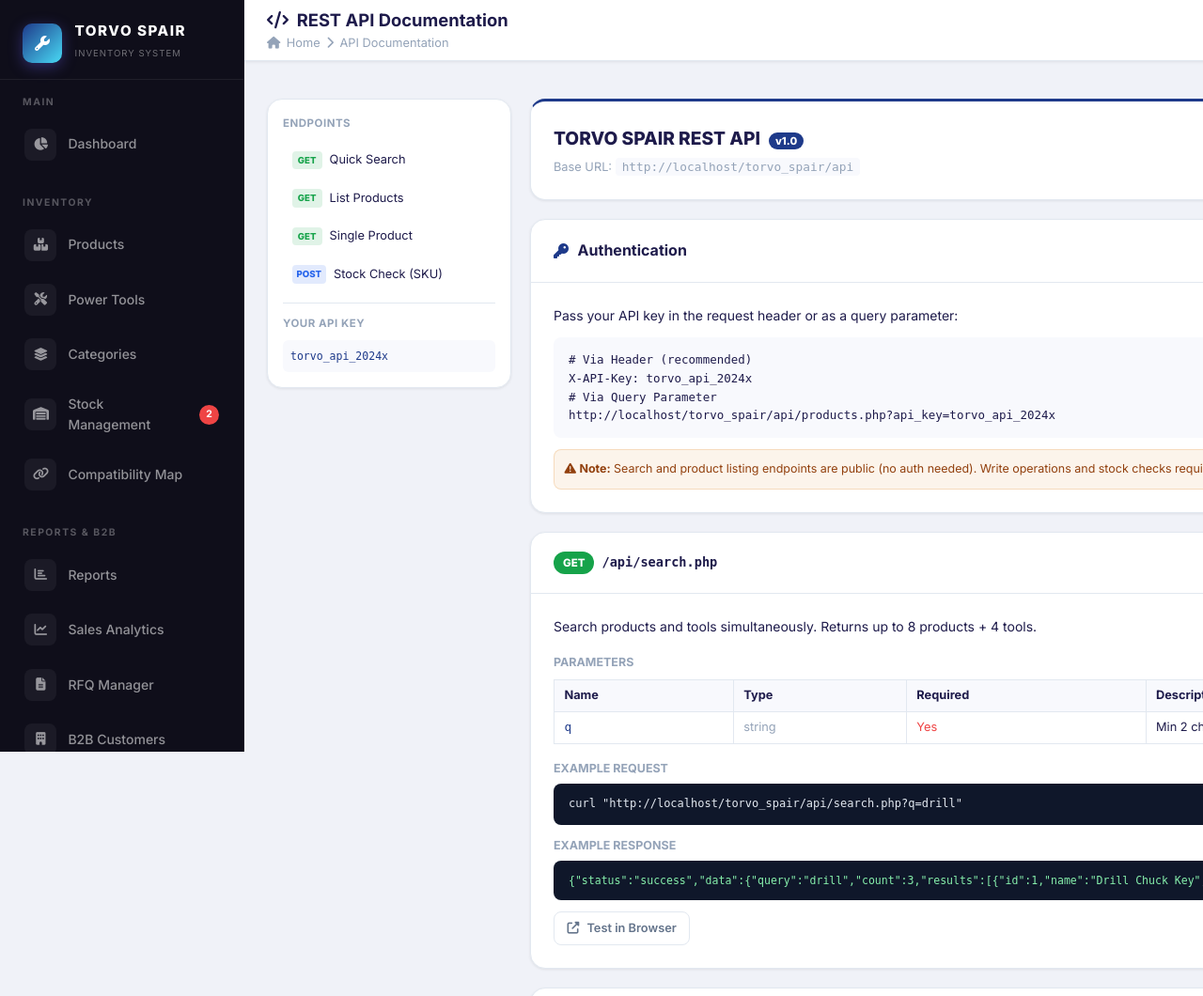
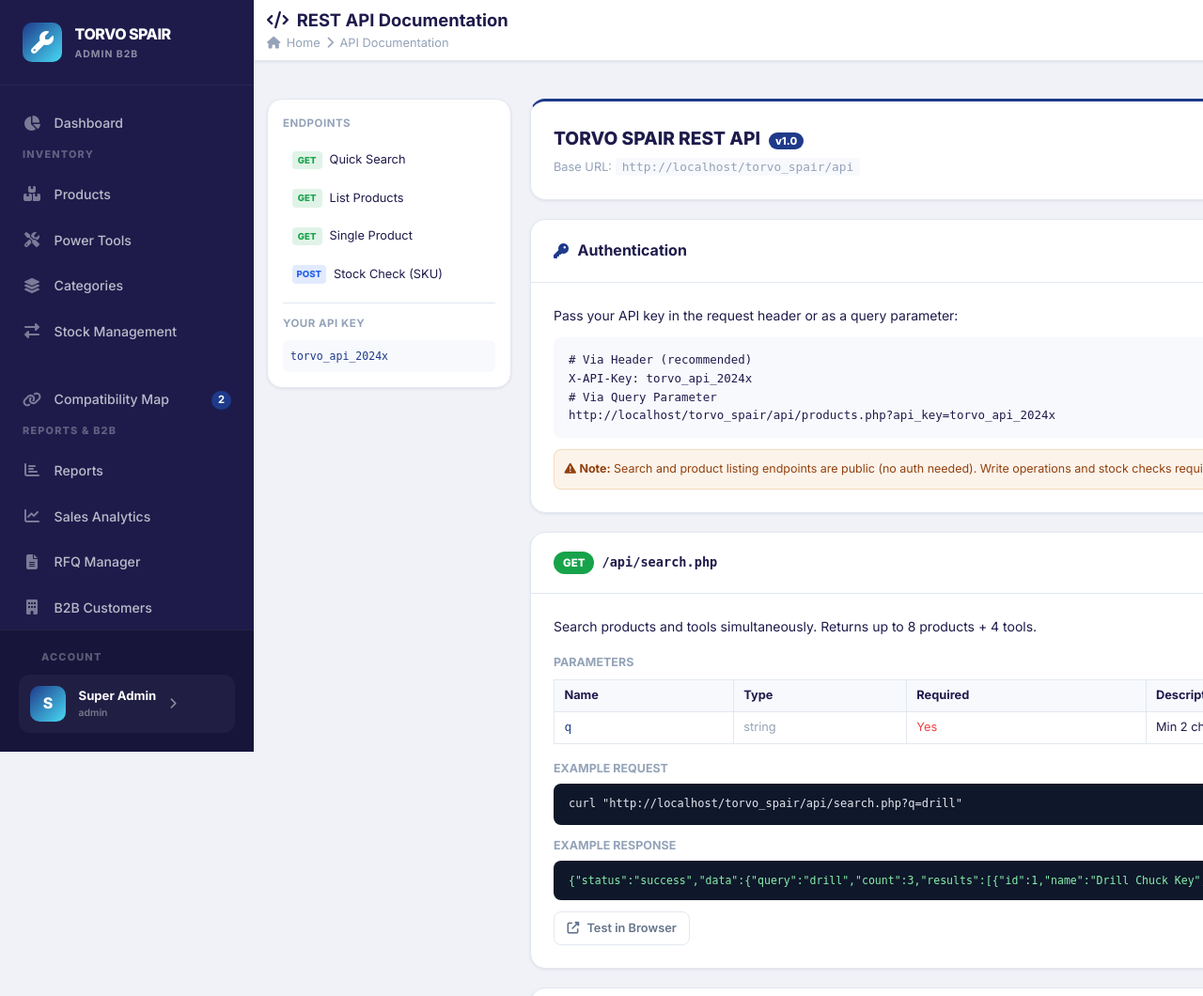
Before and after one commit to amitnnl/torvospairs, a PHP site: page /torvo_spair/pages/api_docs.php in a window 1280 px wide; the page is wider, and only the part inside the window is pictured. Shown: the top 1060 px of that part at 94% size. Run offline with PHP 8.4, Linux system fonts and the light colour scheme; a user stored in the database is signed in; data comes from the database, SQL or seed files in the repository; some libraries are stand-ins or nearby versions.

Commit message:
Finalize professional fixed sidebar with full requested navigation structure

```diff
--- a/assets/css/style.css
+++ b/assets/css/style.css
@@ -61,166 +61,95 @@ button, input, select, textarea { font-family: inherit; }
 
 /* ----- Sidebar ----- */
 .sidebar {
-    width: var(--sidebar-w);
-    background: var(--sidebar-bg);
-    border-right: 1px solid var(--sidebar-border);
+    width: 270px;
+    background: #1e1b4b;
+    color: #fff;
     display: flex;
     flex-direction: column;
     position: fixed;
     top: 0; left: 0;
     height: 100vh;
-    z-index: 100;
-    transition: var(--transition);
-    overflow-y: auto;
-    overflow-x: hidden;
-}
-.sidebar::-webkit-scrollbar { width: 4px; }
-.sidebar::-webkit-scrollbar-thumb { background: rgba(255,255,255,0.1); border-radius: 4px; }
-
-.sidebar-brand {
-    padding: 1.5rem 1.5rem 1rem;
-    border-bottom: 1px solid var(--sidebar-border);
-    display: flex;
-    align-items: center;
-    gap: 0.85rem;
-}
-.sidebar-brand .brand-icon {
-    width: 42px; height: 42px;
-    background: linear-gradient(135deg, var(--primary), var(--accent));
-    border-radius: 10px;
-    display: flex;
-    align-items: center;
-    justify-content: center;
-    color: #fff;
-    font-size: 1rem;
-    flex-shrink: 0;
-    box-shadow: 0 4px 15px rgba(108,99,255,0.35);
-}
-.sidebar-brand .brand-text h2 {
-    font-size: 0.95rem;
-    font-weight: 800;
-    color: #fff;
-    letter-spacing: 1.5px;
-    line-height: 1.2;
-}
-.sidebar-brand .brand-text span {
-    font-size: 0.6rem;
-    color: rgba(255,255,255,0.4);
-    letter-spacing: 1px;
-    text-transform: uppercase;
+    z-index: 1000;
+    transition: transform 0.3s cubic-bezier(0.4, 0, 0.2, 1);
 }
 
-.sidebar-section {
-    padding: 1rem 0.75rem 0.5rem;
+.sidebar-header {
+    padding: 1.5rem; border-bottom: 1px solid rgba(255,255,255,0.05);
+    background: #1e1b4b; flex-shrink: 0;
 }
+
+.sidebar-logo {
+    display: flex; align-items: center; gap: 0.85rem; text-decoration: none;
+}
+.sidebar-logo i {
+    font-size: 1.5rem; color: #fff;
+    background: linear-gradient(135deg, var(--primary), var(--accent));
+    width: 42px; height: 42px; border-radius: 10px;
+    display: flex; align-items: center; justify-content: center;
+}
+.logo-text { display: flex; flex-direction: column; }
+.logo-main { font-weight: 800; font-size: 1rem; color: #fff; letter-spacing: -0.5px; }
+.logo-sub {
+    font-size: 0.65rem; color: rgba(255,255,255,0.5); font-weight: 700;
+    text-transform: uppercase; letter-spacing: 1px;
+}
+
+.sidebar-menu {
+    flex: 1; overflow-y: auto; padding: 1rem 0;
+    scrollbar-width: thin; scrollbar-color: rgba(255,255,255,0.1) transparent;
+}
+.sidebar-menu::-webkit-scrollbar { width: 5px; }
+.sidebar-menu::-webkit-scrollbar-thumb { background: rgba(255,255,255,0.1); border-radius: 10px; }
+
+.sidebar-section { margin-bottom: 1.5rem; }
 .sidebar-section-title {
-    font-size: 0.65rem;
-    font-weight: 700;
-    color: rgba(255,255,255,0.3);
-    letter-spacing: 1.5px;
-    text-transform: uppercase;
-    padding: 0 0.75rem;
-    margin-bottom: 0.5rem;
+    padding: 0 1.5rem; font-size: 0.68rem; font-weight: 800;
+    color: rgba(255,255,255,0.3); text-transform: uppercase;
+    letter-spacing: 1.2px; margin-bottom: 0.6rem;
 }
+
 .sidebar-nav-item {
-    display: flex;
-    align-items: center;
-    gap: 0.75rem;
-    padding: 0.7rem 0.9rem;
-    border-radius: var(--radius-sm);
-    color: rgba(255,255,255,0.55);
-    font-size: 0.875rem;
-    font-weight: 500;
-    cursor: pointer;
-    transition: var(--transition);
-    margin-bottom: 2px;
-    position: relative;
-    overflow: hidden;
+    display: flex; align-items: center; gap: 0.85rem; padding: 0.72rem 1.5rem;
+    color: rgba(255,255,255,0.7); text-decoration: none; font-size: 0.88rem; font-weight: 500;
+    transition: all 0.2s; position: relative;
 }
-.sidebar-nav-item:hover {
-    background: rgba(255,255,255,0.07);
-    color: rgba(255,255,255,0.9);
+.sidebar-nav-item:hover { background: rgba(255,255,255,0.05); color: #fff; }
+.sidebar-nav-item.active { background: rgba(255,255,255,0.08); color: #fff; font-weight: 600; }
+.sidebar-nav-item.active::before {
+    content: ''; position: absolute; left: 0; top: 0; bottom: 0; width: 4px;
+    background: var(--primary); border-radius: 0 4px 4px 0;
 }
-.sidebar-nav-item.active {
-    background: linear-gradient(135deg, rgba(108,99,255,0.25), rgba(72,218,245,0.1));
-    color: #fff;
-    border: 1px solid rgba(108,99,255,0.3);
-}
-.sidebar-nav-item.active::before {
-    content: '';
-    position: absolute;
-    left: 0; top: 0;
-    width: 3px; height: 100%;
-    background: linear-gradient(180deg, var(--primary), var(--accent));
-    border-radius: 0 2px 2px 0;
-}
-.sidebar-nav-item .nav-icon {
-    width: 34px; height: 34px;
-    display: flex; align-items: center; justify-content: center;
-    border-radius: 8px;
-    background: rgba(255,255,255,0.05);
-    font-size: 0.85rem;
-    flex-shrink: 0;
-    transition: var(--transition);
-}
-.sidebar-nav-item.active .nav-icon,
-.sidebar-nav-item:hover .nav-icon {
-    background: rgba(108,99,255,0.2);
-    color: var(--accent);
-}
-.sidebar-nav-item .badge {
-    margin-left: auto;
-    background: var(--danger);
-    color: #fff;
-    font-size: 0.65rem;
-    font-weight: 700;
-    padding: 2px 7px;
-    border-radius: 20px;
-    min-width: 20px;
-    text-align: center;
+.nav-icon { width: 20px; text-align: center; font-size: 1rem; opacity: 0.6; }
+.sidebar-nav-item.active .nav-icon { opacity: 1; color: var(--primary); }
+
+.nav-badge {
+    margin-left: auto; background: var(--primary); color: #fff;
+    font-size: 0.7rem; font-weight: 700; padding: 1px 7px; border-radius: 20px;
 }
 
 .sidebar-footer {
-    margin-top: auto;
-    padding: 1rem;
-    border-top: 1px solid var(--sidebar-border);
-}
-.sidebar-user {
-    display: flex;
-    align-items: center;
-    gap: 0.75rem;
-    padding: 0.75rem;
-    border-radius: var(--radius-sm);
-    background: rgba(255,255,255,0.04);
-}
-.sidebar-user .user-avatar {
-    width: 36px; height: 36px;
-    background: linear-gradient(135deg, var(--primary), var(--accent));
-    border-radius: 50%;
-    display: flex; align-items: center; justify-content: center;
-    color: #fff; font-size: 0.85rem; font-weight: 700;
+    padding: 1.25rem; background: #18153b; border-top: 1px solid rgba(255,255,255,0.05);
     flex-shrink: 0;
 }
-.sidebar-user .user-info { flex: 1; min-width: 0; }
-.sidebar-user .user-info .uname {
-    font-size: 0.8rem; font-weight: 600;
-    color: rgba(255,255,255,0.85);
-    white-space: nowrap; overflow: hidden; text-overflow: ellipsis;
+
+.profile-card {
+    display: flex; align-items: center; gap: 0.85rem; padding: 0.75rem;
+    background: rgba(255,255,255,0.04); border-radius: 12px; text-decoration: none;
+    transition: background 0.2s;
 }
-.sidebar-user .user-info .urole {
-    font-size: 0.68rem;
-    color: rgba(255,255,255,0.4);
-    text-transform: capitalize;
+.profile-card:hover { background: rgba(255,255,255,0.08); }
+.profile-avatar {
+    width: 38px; height: 38px; border-radius: 10px;
+    background: linear-gradient(135deg, var(--primary), var(--accent));
+    display: flex; align-items: center; justify-content: center;
+    font-weight: 800; color: #fff; font-size: 1rem;
 }
-.sidebar-user .logout-btn {
-    background: none; border: none;
-    color: rgba(255,255,255,0.3);
-    cursor: pointer; padding: 4px;
-    border-radius: 5px;
-    transition: var(--transition);
-    font-size: 0.85rem;
+.profile-info { display: flex; flex-direction: column; overflow: hidden; }
+.profile-name {
+    font-size: 0.82rem; font-weight: 700; color: #fff;
+    white-space: nowrap; text-overflow: ellipsis; overflow: hidden;
 }
-.sidebar-user .logout-btn:hover { color: var(--danger); background: rgba(239,68,68,0.1); }
+.profile-role { font-size: 0.65rem; color: rgba(255,255,255,0.4); font-weight: 600; }
 
 /* ----- Main Content ----- */
 .main-content {
--- a/includes/header.php
+++ b/includes/header.php
@@ -32,6 +32,7 @@ $flashInfo    = getFlash('info');
     <link href="https://fonts.googleapis.com/css2?family=Inter:wght@300;400;500;600;700;800&display=swap" rel="stylesheet">
     <link rel="stylesheet" href="https://cdnjs.cloudflare.com/ajax/libs/font-awesome/6.5.0/css/all.min.css">
     <link rel="stylesheet" href="<?= APP_URL ?>/assets/css/style.css">
+    <script src="https://cdn.jsdelivr.net/npm/chart.js"></script>
     <style>
         :root {
             --primary: <?= getSetting('primary_color', '#2563eb') ?>;
@@ -45,25 +46,21 @@ $flashInfo    = getFlash('info');
 <div class="app-layout">
 <!-- ====== SIDEBAR ====== -->
 <aside class="sidebar" id="sidebar">
-    <div class="sidebar-brand">
-        <?php $dynLogo = getSetting('logo_image'); if ($dynLogo): ?>
-            <img src="<?= UPLOAD_URL . $dynLogo ?>" alt="Logo" style="height:36px;border-radius:6px;background:#fff;padding:3px;">
-        <?php else: ?>
-            <div class="brand-icon"><i class="fas fa-wrench" style="color:#fff;"></i></div>
-        <?php endif; ?>
-        <div class="brand-text">
-            <h2><?= getSetting('site_title', 'TORVO SPAIR') ?></h2>
-            <span>Inventory System</span>
+    <div class="sidebar-header">
+        <a href="<?= APP_URL ?>/pages/dashboard.php" class="sidebar-logo">
+            <i class="fas fa-wrench"></i>
+            <div class="logo-text">
+                <span class="logo-main"><?= getSetting('site_title', 'TORVO SPAIR') ?></span>
+                <span class="logo-sub">ADMIN B2B</span>
             </div>
+        </a>
     </div>
 
-    <div class="sidebar-section">
-        <div class="sidebar-section-title">Main</div>
+    <div class="sidebar-menu">
         <a href="<?= APP_URL ?>/pages/dashboard.php" class="sidebar-nav-item <?= ($activePage ?? '') === 'dashboard' ? 'active' : '' ?>">
             <div class="nav-icon"><i class="fas fa-chart-pie"></i></div>
             Dashboard
         </a>
-    </div>
 
         <div class="sidebar-section">
             <div class="sidebar-section-title">Inventory</div>
@@ -80,17 +77,16 @@ $flashInfo    = getFlash('info');
                 Categories
             </a>
             <a href="<?= APP_URL ?>/pages/stock.php" class="sidebar-nav-item <?= ($activePage ?? '') === 'stock' ? 'active' : '' ?>">
-            <div class="nav-icon"><i class="fas fa-warehouse"></i></div>
+                <div class="nav-icon"><i class="fas fa-exchange-alt"></i></div>
                 Stock Management
-            <?php if ($lowStockCount > 0): ?>
-            <span class="badge"><?= $lowStockCount ?></span>
-            <?php endif; ?>
             </a>
+        </div>
+
         <a href="<?= APP_URL ?>/pages/compatibility.php" class="sidebar-nav-item <?= ($activePage ?? '') === 'compatibility' ? 'active' : '' ?>">
             <div class="nav-icon"><i class="fas fa-link"></i></div>
             Compatibility Map
+            <span class="nav-badge">2</span>
         </a>
-    </div>
 
         <div class="sidebar-section">
             <div class="sidebar-section-title">Reports & B2B</div>
@@ -110,7 +106,7 @@ $flashInfo    = getFlash('info');
                 <div class="nav-icon"><i class="fas fa-building"></i></div>
                 B2B Customers
             </a>
-        <a href="<?= APP_URL ?>/pages/orders_admin.php" class="sidebar-nav-item <?= ($activePage ?? '') === 'orders_admin' ? 'active' : '' ?>">
+            <a href="<?= APP_URL ?>/pages/orders_admin.php" class="sidebar-nav-item <?= ($activePage ?? '') === 'orders' ? 'active' : '' ?>">
                 <div class="nav-icon"><i class="fas fa-truck"></i></div>
                 Order Management
             </a>
@@ -128,7 +124,6 @@ $flashInfo    = getFlash('info');
             </a>
         </div>
 
-    <?php if (isAdmin()): ?>
         <div class="sidebar-section">
             <div class="sidebar-section-title">Admin</div>
             <a href="<?= APP_URL ?>/pages/users.php" class="sidebar-nav-item <?= ($activePage ?? '') === 'users' ? 'active' : '' ?>">
@@ -140,29 +135,20 @@ $flashInfo    = getFlash('info');
                 Site Settings
             </a>
         </div>
-    <?php endif; ?>
 
-    <div class="sidebar-section">
-        <div class="sidebar-section-title">Account</div>
-        <a href="<?= APP_URL ?>/pages/profile.php" class="sidebar-nav-item <?= ($activePage ?? '') === 'profile' ? 'active' : '' ?>">
-            <div class="nav-icon"><i class="fas fa-user-circle"></i></div>
-            My Profile
-        </a>
+        <div style="height:20px;"></div>
     </div>
 
     <div class="sidebar-footer">
-        <div class="sidebar-user">
-            <a href="<?= APP_URL ?>/pages/profile.php" style="display:flex;align-items:center;gap:0.75rem;flex:1;text-decoration:none;min-width:0;">
-                <div class="user-avatar"><?= $initials ?></div>
-                <div class="user-info">
-                    <div class="uname"><?= htmlspecialchars($user['name']) ?></div>
-                    <div class="urole"><?= htmlspecialchars($user['role']) ?></div>
+        <div class="sidebar-section-title" style="margin-left:0; margin-bottom:10px;">Account</div>
+        <a href="<?= APP_URL ?>/pages/profile.php" class="profile-card">
+            <div class="profile-avatar">S</div>
+            <div class="profile-info">
+                <span class="profile-name">Super Admin</span>
+                <span class="profile-role">admin</span>
             </div>
+            <i class="fas fa-chevron-right" style="font-size:0.75rem; opacity:0.5;"></i>
         </a>
-            <a href="<?= APP_URL ?>/pages/logout.php" class="logout-btn" data-tooltip="Sign Out">
-                <i class="fas fa-sign-out-alt"></i>
-            </a>
-        </div>
     </div>
 </aside>
 
```
Lines whose indentation alone changed are shown as unchanged.
